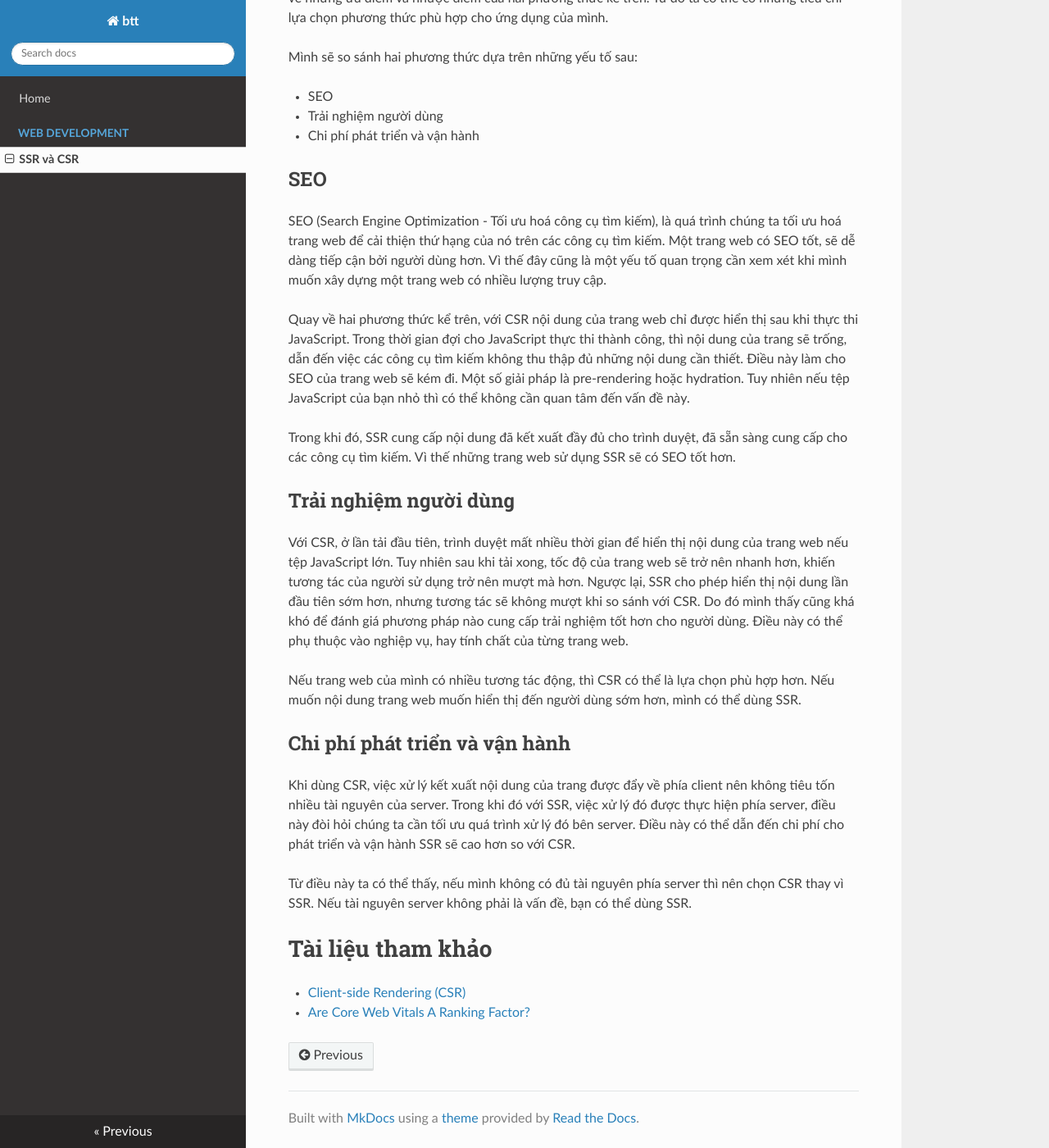
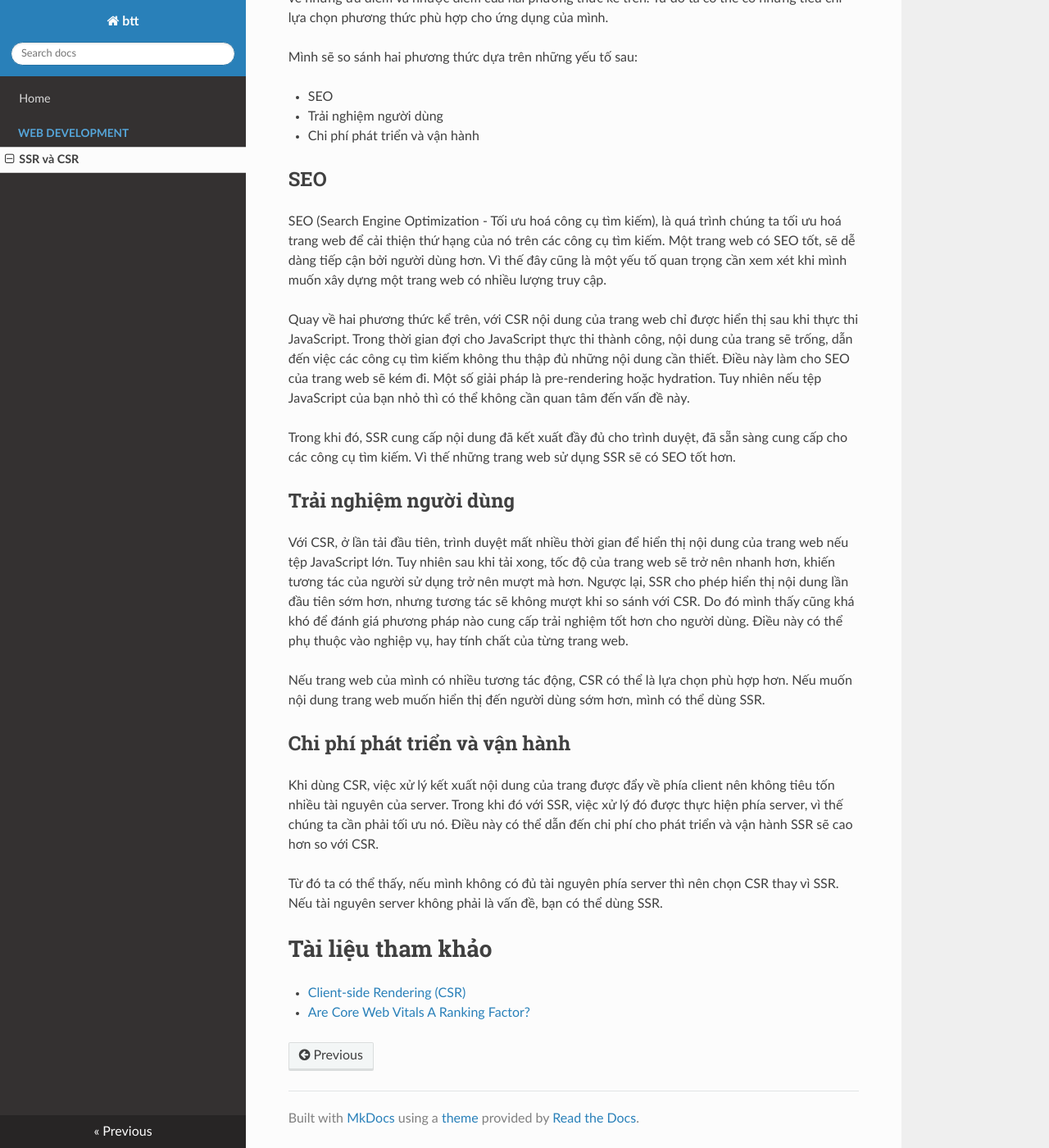
Before and after one commit to btt-17/technotes, an MkDocs documentation site: the page built from docs/web/ssr-and-csr.md, in a window 1280 px wide and 1400 px high, scrolled down 2217 px. Shown: the whole window at 82% size. Built offline with MkDocs 1.6.1, drawn with Linux system fonts in a browser that asks for light colours; nearby versions of some CDN libraries.

Commit message:
Refactor

```diff
--- a/docs/web/ssr-and-csr.md
+++ b/docs/web/ssr-and-csr.md
@@ -65,7 +65,7 @@ thứ hạng của nó trên các công cụ tìm kiếm. Một trang web có SE
 cũng là một yếu tố quan trọng cần xem xét khi mình muốn xây dựng một trang web có nhiều lượng truy cập.
 
 Quay về hai phương thức kể trên, với CSR nội dung của trang web chỉ được hiển thị sau khi thực thi JavaScript. Trong thời gian
-đợi cho JavaScript thực thi thành công, thì nội dung của trang sẽ trống, dẫn đến việc các công cụ tìm kiếm không thu thập đủ
+đợi cho JavaScript thực thi thành công, nội dung của trang sẽ trống, dẫn đến việc các công cụ tìm kiếm không thu thập đủ
 những nội dung cần thiết. Điều này làm cho SEO của trang web sẽ kém đi. Một số giải pháp là pre-rendering hoặc hydration. Tuy nhiên
 nếu tệp JavaScript của bạn nhỏ thì có thể không cần quan tâm đến vấn đề này.
 
@@ -80,16 +80,16 @@ Ngược lại, SSR cho phép hiển thị nội dung lần đầu tiên sớm h
 cũng khá khó để đánh giá phương pháp nào cung cấp trải nghiệm tốt hơn cho người dùng. Điều này có thể phụ thuộc vào nghiệp vụ, hay tính
 chất của từng trang web.
 
-Nếu trang web của mình có nhiều tương tác động, thì CSR có thể là lựa chọn phù hợp hơn. Nếu muốn nội dung trang web muốn hiển thị
+Nếu trang web của mình có nhiều tương tác động, CSR có thể là lựa chọn phù hợp hơn. Nếu muốn nội dung trang web muốn hiển thị
 đến người dùng sớm hơn, mình có thể dùng SSR.
 
 ## Chi phí phát triển và vận hành
 
 Khi dùng CSR, việc xử lý kết xuất nội dung của trang được đẩy về phía client nên không tiêu tốn nhiều tài nguyên của server. Trong khi đó
-với SSR, việc xử lý đó được thực hiện phía server, điều này đòi hỏi chúng ta cần tối ưu quá trình xử lý đó bên server. Điều này có thể dẫn
-đến chi phí cho phát triển và vận hành SSR sẽ cao hơn so với CSR.
+với SSR, việc xử lý đó được thực hiện phía server, vì thế chúng ta cần phải tối ưu nó. Điều này có thể dẫn đến chi phí cho phát triển và
+vận hành SSR sẽ cao hơn so với CSR.
 
-Từ điều này ta có thể thấy, nếu mình không có đủ tài nguyên phía server thì nên chọn CSR thay vì SSR. Nếu tài nguyên server không phải là vấn
+Từ đó ta có thể thấy, nếu mình không có đủ tài nguyên phía server thì nên chọn CSR thay vì SSR. Nếu tài nguyên server không phải là vấn
 đề, bạn có thể dùng SSR.
 
 # Tài liệu tham khảo
```
